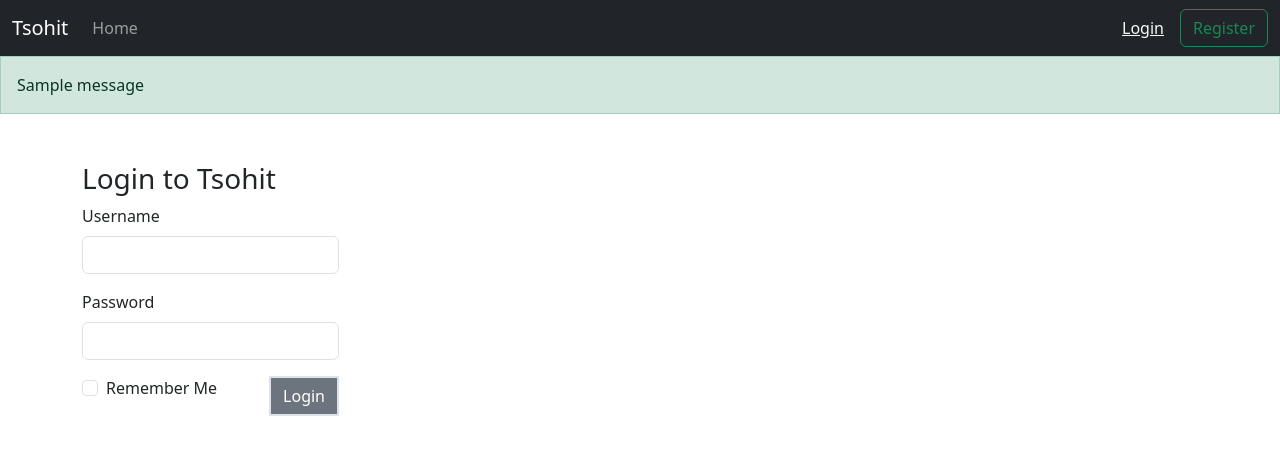
After one commit to vaisest/tsoha-forum, a Flask app: page /login in a window 1280 px wide. The commit adds this page. Shown: the top 455 px of the page. Run offline with Flask 2, Linux system fonts and the light colour scheme; one stand-in notice (Sample message) is shown; some libraries are stand-ins or nearby versions.

Commit message:
add login functionality

```diff
--- /dev/null
+++ b/app/auth/forms.py
@@ -0,0 +1,17 @@
+from flask_wtf import FlaskForm
+from wtforms import StringField, BooleanField, PasswordField
+from wtforms.validators import DataRequired, Length, EqualTo
+
+
+class LoginForm(FlaskForm):
+    username = StringField("Username", validators=[DataRequired(), Length(min=3, max=30)])
+    password = PasswordField("Password", validators=[DataRequired(), Length(min=8, max=50)])
+    remember_me = BooleanField("Remember Me")
+
+
+class RegisterForm(FlaskForm):
+    username = StringField("Username", validators=[DataRequired(), Length(min=3, max=30)])
+    password = PasswordField("Password", validators=[DataRequired(), Length(min=8, max=50)])
+    password_confirmation = PasswordField(
+        "Confirm password", validators=[EqualTo("password", "Passwords do not match.")]
+    )
--- /dev/null
+++ b/app/auth/routes.py
@@ -0,0 +1,107 @@
+from app import db
+from app.auth.forms import LoginForm, RegisterForm
+from app.auth.manager import User
+from flask import Blueprint, flash, redirect, render_template, url_for
+from flask_login import current_user, login_user, logout_user
+from sqlalchemy.sql import text
+from werkzeug.security import check_password_hash, generate_password_hash
+
+auth_blueprint = Blueprint("auth", __name__)
+
+
+@auth_blueprint.before_app_request
+def before_request():
+    if current_user.is_authenticated:
+        redirect(url_for("main.index"))
+
+
+@auth_blueprint.route("/login", methods=["POST", "GET"])
+def login():
+    form = LoginForm()
+
+    if form.validate_on_submit():
+        username = form.username.data
+        password = form.password.data
+
+        remember_me = form.remember_me.data
+
+        user = User.get_by_username(username)
+        if not user or not check_password_hash(user.password_hash, password):
+            return redirect(url_for("auth.login"))
+
+        login_user(user, remember=remember_me)
+        flash("You were succesfully logged in", "success")
+        print(user, username, password, remember_me)
+        return redirect(url_for("main.index"))
+    return render_template("login.html", form=form)
+
+
+@auth_blueprint.route("/register", methods=["POST", "GET"])
+def register():
+    form = RegisterForm()
+    if form.validate_on_submit():
+        username = form.username.data
+        password = form.password.data
+
+        password_hash = generate_password_hash(password)
+
+        check_sql = text("SELECT EXISTS (SELECT 1 FROM accounts WHERE username = :username)")
+        exists = db.session.execute(check_sql, {"username": username}).first()[0]
+
+        if exists:
+            flash("Username already exists", "error")
+            print(f"Existing user {username=}")
+            return redirect(url_for("auth.register"))
+
+        sql = text(
+            """
+            INSERT INTO accounts (username, password_hash)
+            VALUES
+                (:username, :password_hash)
+            RETURNING id
+            """
+        )
+        result = db.session.execute(
+            sql, {"username": username, "password_hash": password_hash}
+        )
+        new_id = result.first()[0]
+        db.session.commit()
+
+        login_user(User(new_id, username, password_hash))
+
+        print(f"New user {new_id=}, {username=}")
+        flash("User succesfully created", "success")
+        return redirect(url_for("main.index"))
+    return render_template("register.html", form=form)
+
+
+@auth_blueprint.route("/logout")
+def logout():
+    logout_user()
+    flash("You have been logged out", "info")
+    return redirect(url_for("main.index"))
+
+
+# @main_blueprint.route("/")
+# def index():
+#     sql = text("SELECT * FROM posts;")
+#     res = db.session.execute(sql).all()
+#     posts = [row[1:] for row in res]
+#     print(f"{posts=}")
+
+#     return render_template("index.html", posts=posts)
+
+
+# @main_blueprint.route("/submit", methods=["GET", "POST"])
+# def submit():
+#     form = SubmitPostForm()
+#     if form.validate_on_submit():
+#         title = form.title.data
+#         body = form.body.data
+
+#         sql = text("INSERT INTO posts (title, body) VALUES (:title, :body)")
+#         db.session.execute(sql, {"title": title, "body": body})
+#         db.session.commit()
+
+#         return redirect("/")
+#     return render_template("submit.html", form=form)
--- a/app/main/routes.py
+++ b/app/main/routes.py
@@ -1,4 +1,5 @@
 from flask import Blueprint, redirect, render_template
+from flask_login import login_required
 from app import db
 from app.main.forms import SubmitPostForm
 from sqlalchemy import text
@@ -17,6 +18,7 @@ def index():
 
 
 @main_blueprint.route("/submit", methods=["GET", "POST"])
+@login_required
 def submit():
     form = SubmitPostForm()
     if form.validate_on_submit():
--- a/app/schema.sql
+++ b/app/schema.sql
@@ -1,5 +1,5 @@
-DROP TABLE IF EXISTS accounts;
-DROP TABLE IF EXISTS posts;
+DROP TABLE IF EXISTS accounts cascade;
+DROP TABLE IF EXISTS posts cascade;
 
 CREATE TABLE accounts (
   id SERIAL PRIMARY KEY,
@@ -9,7 +9,7 @@ CREATE TABLE accounts (
 
 CREATE TABLE posts (
   id SERIAL PRIMARY KEY,
---   author_id INTEGER REFERENCES account (id)
+  author_id INTEGER REFERENCES accounts (id),
 --   created TIMESTAMP NOT NULL DEFAULT NOW(),
   title VARCHAR(300) NOT NULL,
   body TEXT NOT NULL
--- a/app/templates/base.html
+++ b/app/templates/base.html
@@ -22,25 +22,56 @@
 <body>
     <nav class="navbar navbar-dark navbar-expand-lg bg-dark">
         <div class="container-fluid">
-            <a class="navbar-brand">Tsohit</a>
+            <a class="navbar-brand" href="/">Tsohit</a>
             <div class="navbar-nav me-auto mb-lg-0">
                 {{render_nav_item("main.index", "Home")}}
+                {% if current_user.is_authenticated %}
                 {{render_nav_item("main.submit", "New post")}}
+                {% endif %}
             </div>
             <div class="d-flex align-items-center">
+                {% if current_user.is_authenticated %}
+                <a class="text-light" href="logout">Logout</a>
+                {% else %}
                 <a class="text-light me-3" href="/login">Login</a>
-                <button class="btn btn-outline-success">Register</button>
+                <a class="btn btn-outline-success" href="/register">Register</a>
+                {% endif %}
             </div>
         </div>
     </nav>
     <!-- Your page content -->
     <div class="row">
+        {% with messages = get_flashed_messages(with_categories=true) %}
+        {% if messages %}
+        <ul class=flashes>
+            {% for category, message in messages %}
+            {% if category == "info" %}
+            <li>
+                <div class="alert alert-info rounded-0" role="alert">{{ message }}</div>
+            </li>
+            {% elif category == "success" %}
+            <li>
+                <div class="alert alert-success rounded-0" role="alert">{{ message }}</div>
+            </li>
+            {% elif category == "error" %}
+            <li>
+                <div class="alert alert-danger rounded-0" role="alert">{{ message }}</div>
+            </li>
+            {% else %}
+            <li>
+                <div class="alert alert-secondary rounded-0" role="alert">{{ message }}</div>
+            </li>
+            {% endif %}
+            {% endfor %}
+        </ul>
+        {% endif %}
+        {% endwith %}
         <div class="col">
             {% block content %}{% endblock %}
         </div>
-        <div class="bg-secondary min-vh-100" style="flex: 0 0 250px;">
+        <!-- <div class="bg-secondary min-vh-100" style="flex: 0 0 250px;">
             <p>todo register</p>
-        </div>
+        </div> -->
     </div>
 
 
--- /dev/null
+++ b/app/templates/login.html
@@ -0,0 +1,23 @@
+{% extends "base.html" %}
+{% from 'bootstrap5/form.html' import render_field %}
+
+{% block title %}Tsohit - Login{% endblock %}
+
+{% block content %}
+<div class="container mt-3">
+    <h3>Login to Tsohit</h3>
+    <div class="d-flex">
+        <form method="post">
+            {{ form.csrf_token() }}
+
+            {{ render_field(form.username) }}
+            {{ render_field(form.password) }}
+
+            <div class="d-flex justify-content-between align-items-center">
+                {{ render_field(form.remember_me) }}
+                <button type="submit" class="btn btn-secondary rounded-0 border border-2 ms-5">Login</button>
+            </div>
+        </form>
+    </div>
+</div>
+{% endblock %}
--- a/app/templates/submit.html
+++ b/app/templates/submit.html
@@ -15,8 +15,8 @@
                 <div>Please don't post anything crazy.</div>
                 <button type="submit" class="btn btn-secondary rounded-0 border border-2">Submit</button>
             </div>
+        </form>
     </div>
-    </form>
 </div>
 
 </div>
```
Also changed, not shown: app/__init__.py (+13 -2 lines), app/auth/manager.py (added, +33 -0 lines), app/main/forms.py (+0 -13 lines), app/templates/register.html (added, +23 -0 lines).
